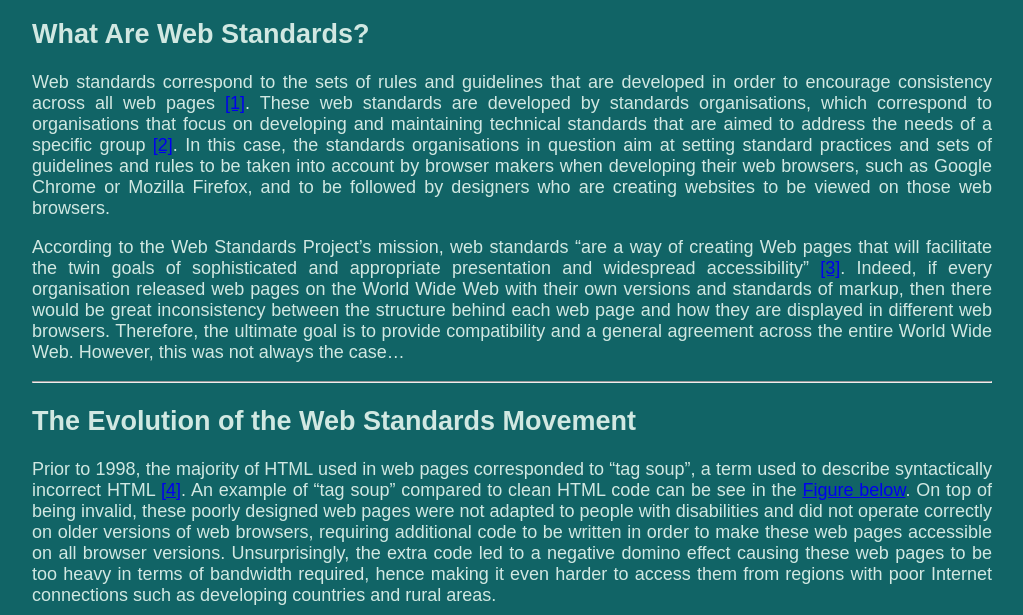
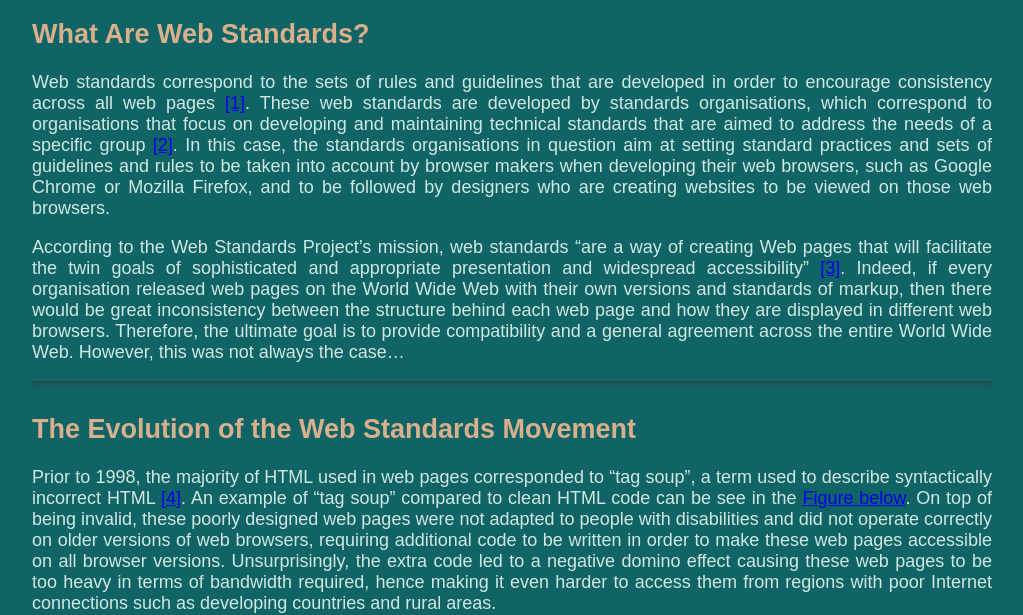
Before and after one commit to TYTEC/Introduction-to-Web-Standards-Website, a plain HTML site: page content.html in a window 1280 px wide. Shown: the part 191-806 px from the top of the page, without its empty margins (128-1151 px from the left). Drawn offline with Linux system fonts and the light colour scheme.

Commit message:
Style HR + add colour to section headers

```diff
--- a/content.html
+++ b/content.html
@@ -56,7 +56,7 @@
 
     <!-- ************************ THE EVOLUTION OF THE WEB STANDARDS MOVEMENT ************************************** -->
 
-    <hr>
+    <hr class="style7">
     <h2 id="section-2-evolution">The Evolution of the Web Standards Movement</h2>
 
     <p>Prior to 1998, the majority of HTML used in web pages corresponded to <q>tag soup</q>, a term used to describe
--- a/css/theme.css
+++ b/css/theme.css
@@ -41,6 +41,10 @@ body {
     margin: auto; /* Centre content. */
 }
 
+.content h2 {
+    color: var(--header-text);
+}
+
 /* General image style. */
 img {
     max-width: 100%;
@@ -62,10 +66,22 @@ img {
     background: var(--header-background);
     color: var(--header-text);
 }
-/* Increase the font size of the <h1> element */
+/* Increase the font size of the <h1> element. */
 .header h1 {
     font-size: 40px;
 }
+
+/* General hr style to separate sections. */
+hr {
+    height: 10px;
+    border: 0;
+    box-shadow: 0 10px 10px -10px var(--header-background) inset;
+}
+
+
+
+
+
 
 
 
```
